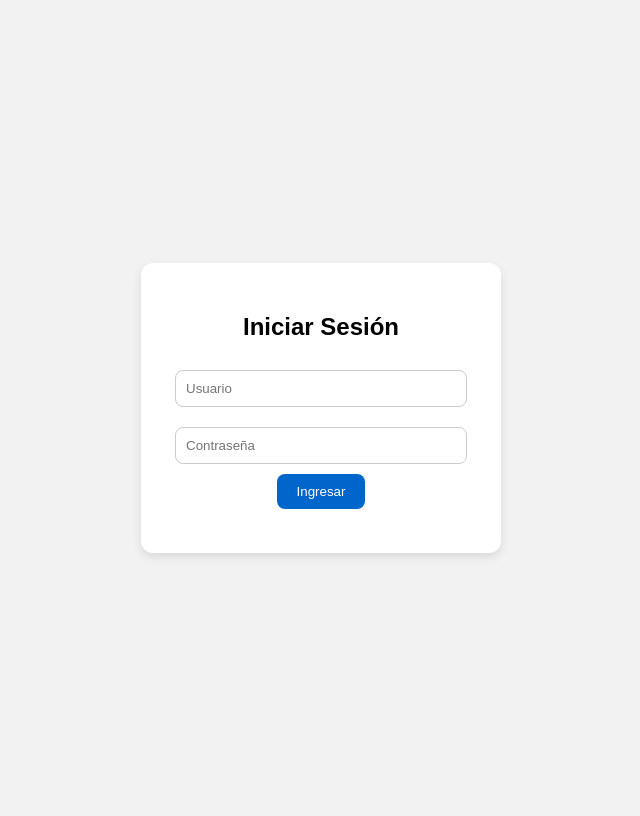
After one commit to JoseAngelBL/Pulmon-escolar, a PHP site: page /paginas/login.html in a window 1280 px wide. The commit adds this page. Shown: the whole page, without its empty margins (319-959 px from the left). Run offline with PHP 8.4, Linux system fonts and the light colour scheme.

Commit message:
Dia de media tecnica

```diff
--- /dev/null
+++ b/paginas/login.html
@@ -0,0 +1,23 @@
+<!DOCTYPE html>
+<html lang="es">
+
+<head>
+    <meta charset="UTF-8">
+    <meta name="viewport" content="width=device-width, initial-scale=1.0">
+    <title>Inicio de sesión</title>
+    <link rel="stylesheet" href="stilos-login.css">
+</head>
+
+<body>
+    <div class="contenedor-login">
+        <h2>Iniciar Sesión</h2>
+        <form onsubmit="return validarLogin()">
+            <input type="text" id="usuario" placeholder="Usuario">
+            <input type="password" id="contrasena" placeholder="Contraseña">
+            <button type="submit">Ingresar</button>
+            <p id="mensaje-error"></p>
+        </form>
+    </div>
+</body>
+
+</html>
--- /dev/null
+++ b/paginas/stilos-login.css
@@ -0,0 +1,45 @@
+body {
+    font-family: Arial, sans-serif;
+    background: #f2f2f2;
+    display: flex;
+    justify-content: center;
+    align-items: center;
+    height: 100vh;
+}
+
+.contenedor-login {
+    background: white;
+    padding: 30px;
+    border-radius: 12px;
+    box-shadow: 0 4px 10px rgba(0, 0, 0, 0.1);
+    width: 300px;
+    text-align: center;
+}
+
+input {
+    width: 90%;
+    padding: 10px;
+    margin: 10px 0;
+    border-radius: 8px;
+    border: 1px solid #ccc;
+}
+
+button {
+    background-color: #0066cc;
+    color: white;
+    padding: 10px 20px;
+    border: none;
+    border-radius: 8px;
+    cursor: pointer;
+    transition: 0.3s;
+}
+
+button:hover {
+    background-color: #004c99;
+}
+
+#mensaje-error {
+    color: red;
+    margin-top: 10px;
+    font-size: 14px;
+}
```
Also changed, not shown: index.html (+7 -0 lines), styles.css (+32 -3 lines).
